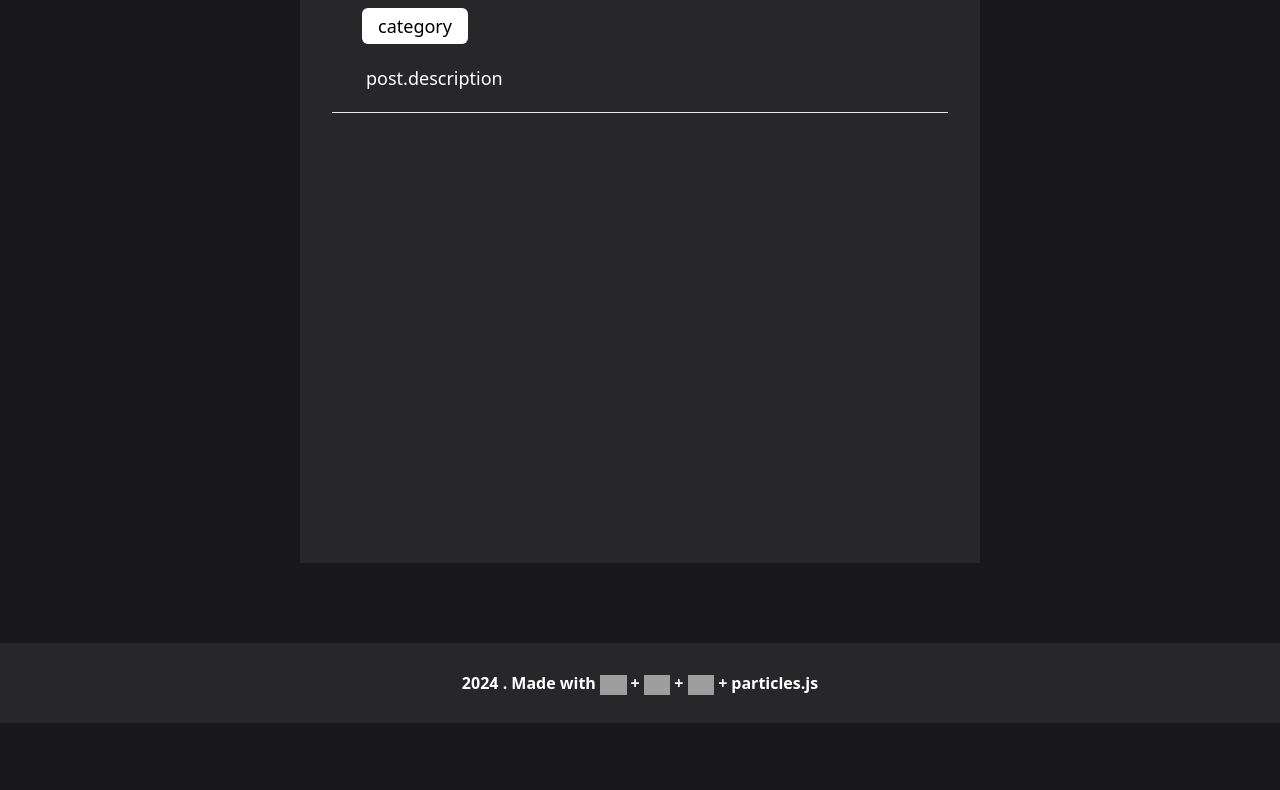
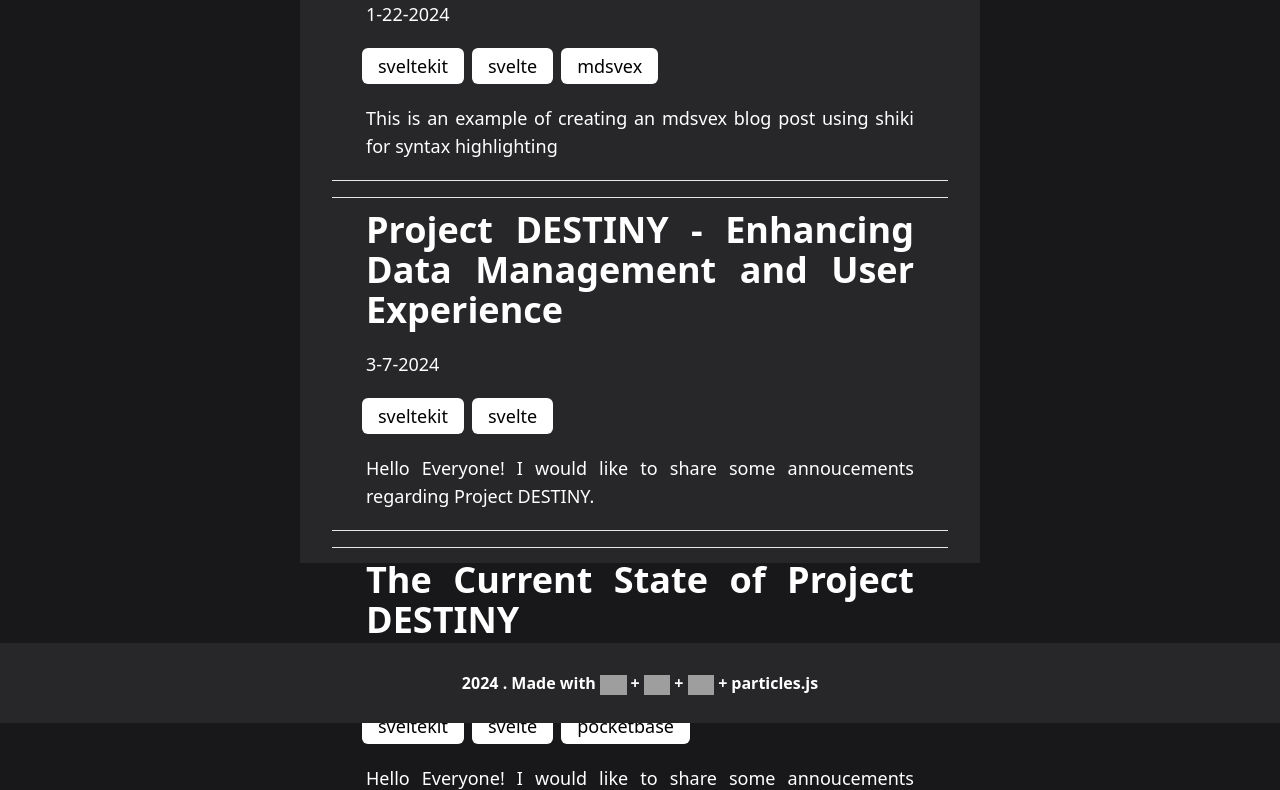
Before and after one commit to jeoooo/portfolio, an Astro site: page /blog in a window 1280 px wide. Shown: the part 317-1107 px from the top of the page. Before the commit the page ends 1040 px from the top, so only its background shows below. Built offline with nearby package versions, Linux system fonts and the light colour scheme; Astro itself is replaced by a stand-in of ours; grey boxes are pictures that could not be loaded.

Commit message:
refactor: Update blog layout and import paths in blog.astro and Svelte components

```diff
--- a/src/pages/blog.astro
+++ b/src/pages/blog.astro
@@ -1,6 +1,9 @@
 ---
 import Footer from "../components/astro-components/Footer.astro";
 import Navbar from "../components/astro-components/Navbar.astro";
+const allPosts = await Astro.glob('../blog/*.md');
+
+console.log(allPosts);
 ---
 
 <!DOCTYPE html>
@@ -61,36 +64,42 @@ import Navbar from "../components/astro-components/Navbar.astro";
         <p class="px-[20px] p-6 text-6xl font-bold font-syne text-white">Blog</p>
     </div>
 
-    <a href="blog{`/${post.slug}`}">
+	{allPosts.map((post) =>
+	<a href={post.url}>
 		<div
 		  class="w-fill h-fit px-[14px] my-4 mx-8 flex flex-col border-t-[1px] border-b-[1px]"
 		>
 		  <p
 			class="text-white text-xl lg:text-4xl font-bold lg:px-5 pb-0 pt-3 text-justify font-syne"
 		  >
-          post.title
+			{post.frontmatter.title}
 		  </p>
 		  <p class="text-white text-lg px-5 text-justify my-5 font-ibm-plex-sans">
-          formatDate post.date
+			{post.frontmatter.date}
 		  </p>
 
 		  <div class="flex flex-col lg:flex-row ml-4 gap-y-2 lg:gap-x-2">
 
+			{post.frontmatter.categories.map((category: String) => (
   				<div class="rounded-md bg-white w-fit px-4 py-1">
     				<p class="text-black font-ibm-plex-mono text-lg text-justify">
-                category
+      					{category}
     				</p>
   				</div>
+			))}
+
 
 		  </div>
 
 		  <p
 			class="text-white text-lg px-5 pb-5 pt-5 text-justify font-ibm-plex-sans"
 		  >
-          post.description
+			{post.frontmatter.description}
 		  </p>
 		</div>
 	  </a>
+	  )}
+
 
 </div>
 <Footer/>
```
Lines whose indentation alone changed are shown as unchanged.
